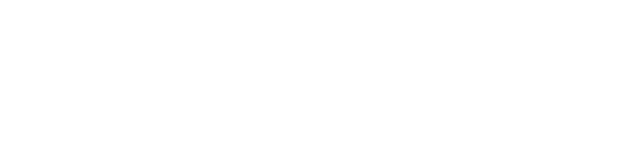
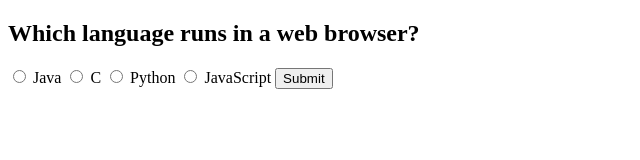
Before and after one commit to acciojob/quiz-akashikur, a website: page main.html in a window 1280 px wide. Shown: the whole page, without its empty margins (0-640 px from the left). Drawn offline with Linux system fonts and the light colour scheme.

Commit message:
created a submission

```diff
--- a/main.html
+++ b/main.html
@@ -1,16 +1,135 @@
 <!DOCTYPE html>
+<html>
+<head>
+  <title>Quiz App</title>
+</head>
+<body>
+  <div id="quiz" class="quiz-container">
+    <h2 id="question"></h2>
+    <label>
+      <input type="radio" id="a" name="answer" />
+      <span id="a_text"></span>
+    </label>
+    <label>
+      <input type="radio" id="b" name="answer" />
+      <span id="b_text"></span>
+    </label>
+    <label>
+      <input type="radio" id="c" name="answer" />
+      <span id="c_text"></span>
+    </label>
+    <label>
+      <input type="radio" id="d" name="answer" />
+      <span id="d_text"></span>
+    </label>
+    <button id="submit">Submit</button>
+  </div>
 
-<html>
+  <div id="result" style="display: none;">
+    <h2>Quiz Result</h2>
+    <p id="score"></p>
+    <button id="reload">Reload Quiz</button>
+  </div>
 
-<head>
-	<link rel="stylesheet" href="styles.css">
-</head>
+  <script>
+    const quizContainer = document.getElementById('quiz');
+    const resultContainer = document.getElementById('result');
+    const questionElement = document.getElementById('question');
+    const aTextElement = document.getElementById('a_text');
+    const bTextElement = document.getElementById('b_text');
+    const cTextElement = document.getElementById('c_text');
+    const dTextElement = document.getElementById('d_text');
+    const submitButton = document.getElementById('submit');
+    const scoreElement = document.getElementById('score');
+    const reloadButton = document.getElementById('reload');
 
-<body>
-	<!-- the entire body must be written by student -->
-    <script type="text/javascript" src="./script.js">
-</script>
+    const questions = [
+      {
+        question: "Which language runs in a web browser?",
+        a: "Java",
+        b: "C",
+        c: "Python",
+        d: "JavaScript",
+        correct: "d",
+      },
+      {
+        question: "What does CSS stand for?",
+        a: "Central Style Sheets",
+        b: "Cascading Style Sheets",
+        c: "Cascading Simple Sheets",
+        d: "Cars SUVs Sailboats",
+        correct: "b",
+      },
+      {
+        question: "What does HTML stand for?",
+        a: "Hypertext Markup Language",
+        b: "Hypertext Markdown Language",
+        c: "Hyperloop Machine Language",
+        d: "Helicopters Terminals Motorboats Lamborghinis",
+        correct: "a",
+      },
+      {
+        question: "What year was JavaScript launched?",
+        a: "1996",
+        b: "1995",
+        c: "1994",
+        d: "none of the above",
+        correct: "b",
+      }
+    ];
 
+    let currentQuestion = 0;
+    let score = 0;
+
+    function showQuestion() {
+      const question = questions[currentQuestion];
+      questionElement.textContent = question.question;
+      aTextElement.textContent = question.a;
+      bTextElement.textContent = question.b;
+      cTextElement.textContent = question.c;
+      dTextElement.textContent = question.d;
+    }
+
+    function checkAnswer() {
+      const answer = document.querySelector('input[name="answer"]:checked');
+      if (!answer) {
+        return; // User has not selected an answer
+      }
+
+      const selectedOption = answer.id;
+      if (selectedOption === questions[currentQuestion].correct) {
+        score++;
+      }
+
+      currentQuestion++;
+      answer.checked = false;
+
+      if (currentQuestion < questions.length) {
+        showQuestion();
+      } else {
+        showResult();
+      }
+    }
+
+    function showResult() {
+      quizContainer.style.display = 'none';
+      resultContainer.style.display = 'block';
+      scoreElement.textContent = `Your score: ${score} out of ${questions.length}`;
+    }
+
+    function reloadQuiz() {
+      currentQuestion = 0;
+      score = 0;
+      showQuestion();
+      quizContainer.style.display = 'block';
+      resultContainer.style.display = 'none';
+    }
+
+    submitButton.addEventListener('click', checkAnswer);
+    reloadButton.addEventListener('click', reloadQuiz);
+
+    // Show the first question
+    showQuestion();
+  </script>
 </body>
-
 </html>
```
